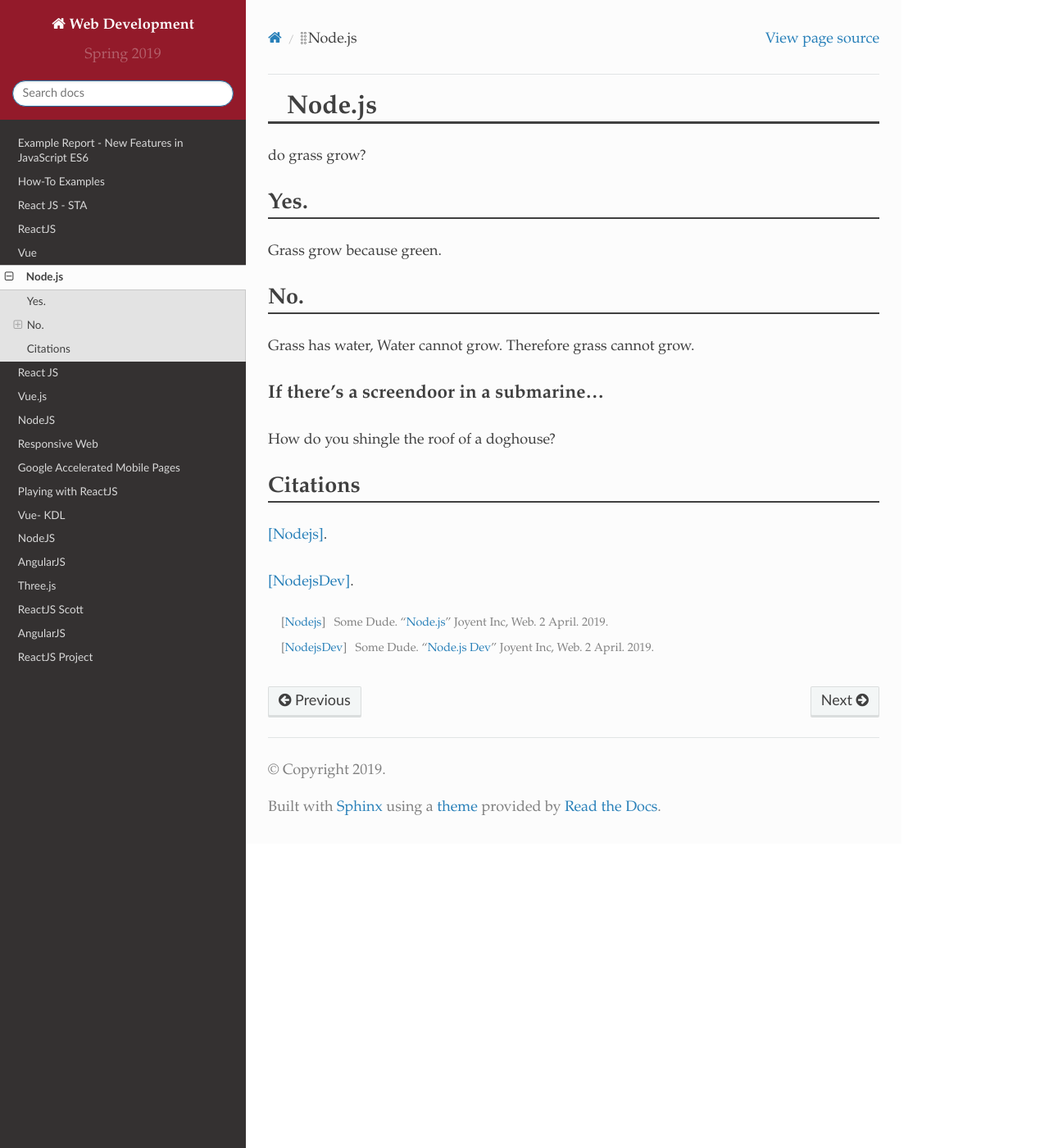
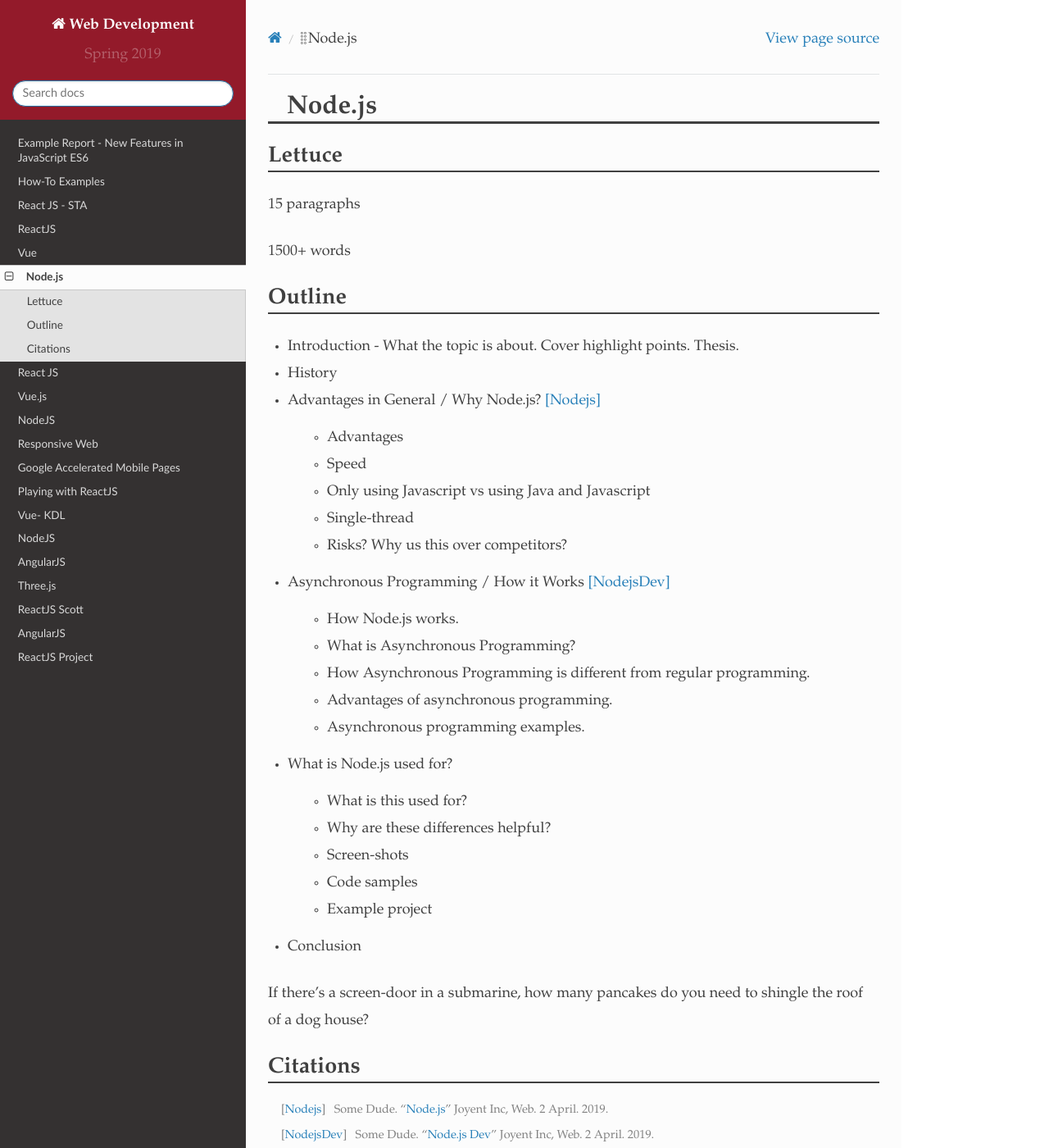
Before and after one commit to pvcraven/2019_spring_web_dev, a Sphinx documentation site: the page built from source/final/dalmas/index.rst, in a window 1280 px wide and 1400 px high. Shown: the whole window at 82% size. Built offline with Sphinx 7.4.7 and the Read the Docs theme 2.0.0, drawn with Linux system fonts in a browser that asks for light colours.

Commit message:
Adding outline.

```diff
--- a/source/final/dalmas/index.rst
+++ b/source/final/dalmas/index.rst
@@ -1,31 +1,50 @@
 ⠀Node.js
 ========
 
-do grass grow?
+Lettuce
+-------
 
-Yes.
-----
+15 paragraphs
 
-Grass grow because green.
+1500+ words
 
-No.
----
+Outline
+-------
 
-Grass has water,
-Water cannot grow.
-Therefore grass cannot grow.
+* Introduction - What the topic is about. Cover highlight points. Thesis.
+* History
+* Advantages in General / Why Node.js? [Nodejs]_
 
-If there's a screendoor in a submarine...
-~~~~~~~~~~~~~~~~~~~~~~~~~~~~~~~~~~~~~~~~~
+	* Advantages
+	* Speed
+	* Only using Javascript vs using Java and Javascript
+	* Single-thread
+	* Risks? Why us this over competitors?
 
-How do you shingle the roof of a doghouse?
+* Asynchronous Programming / How it Works [NodejsDev]_
+
+	* How Node.js works.
+	* What is Asynchronous Programming?
+	* How Asynchronous Programming is different from regular programming.
+	* Advantages of asynchronous programming.
+	* Asynchronous programming examples.
+
+* What is Node.js used for?
+
+	* What is this used for?
+	* Why are these differences helpful?
+	* Screen-shots
+	* Code samples
+	* Example project
+
+* Conclusion
+
+If there's a screen-door in a submarine, how many pancakes do you need to
+shingle the roof of a dog house?
 
 Citations
 ---------
 
-[Nodejs]_.
+.. [Nodejs] Some Dude. "`Node.js <https://nodejs.org/en/>`_" Joyent Inc, Web. 2 April. 2019.
 
-[NodejsDev]_.
-
-.. [Nodejs] Some Dude. "`Node.js <https://nodejs.org/en/>`_" Joyent Inc, Web. 2 April. 2019.
 .. [NodejsDev] Some Dude. "`Node.js Dev <https://nodejs.dev/a-brief-history-of-nodejs>`_" Joyent Inc, Web. 2 April. 2019.
```
